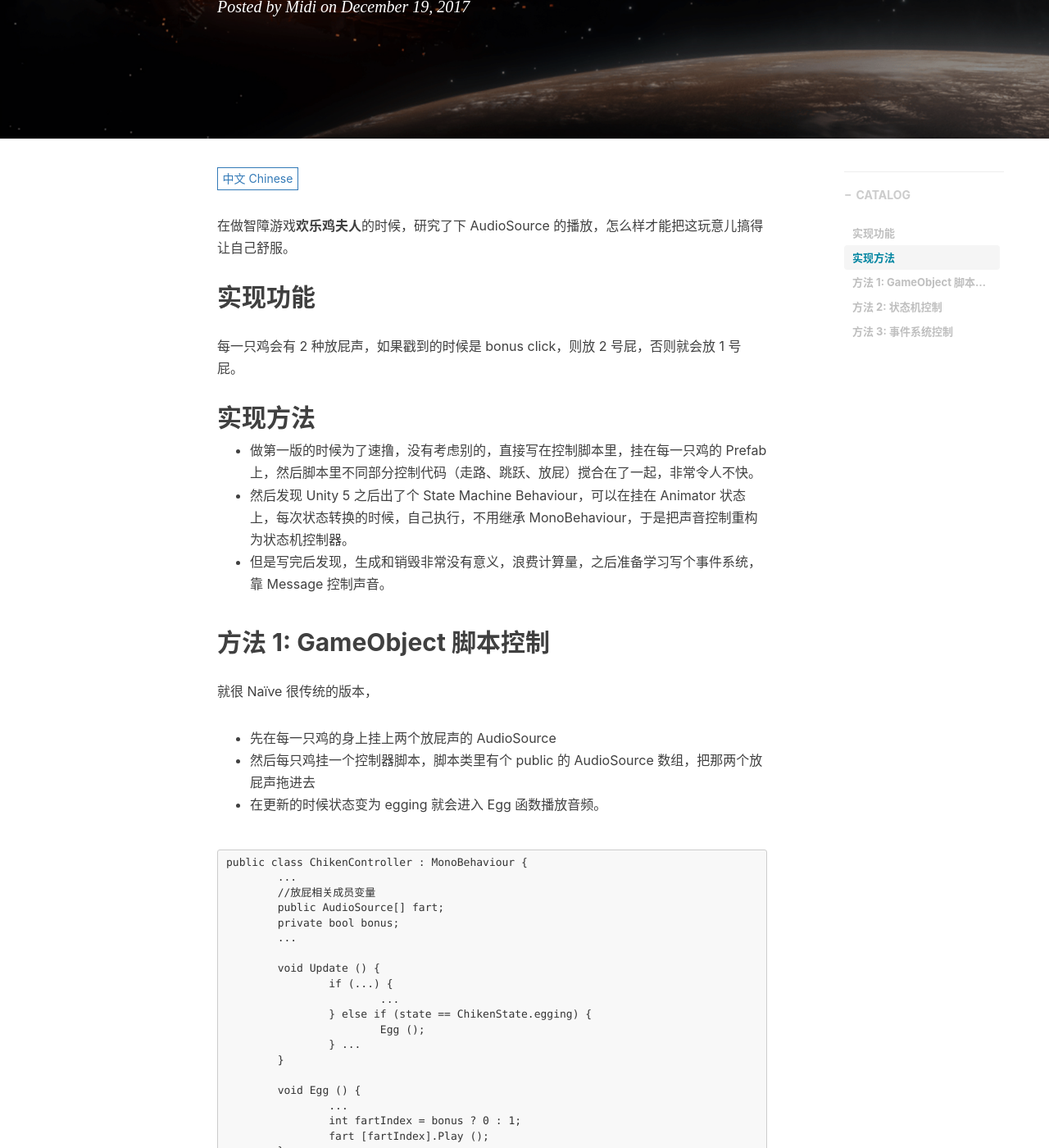
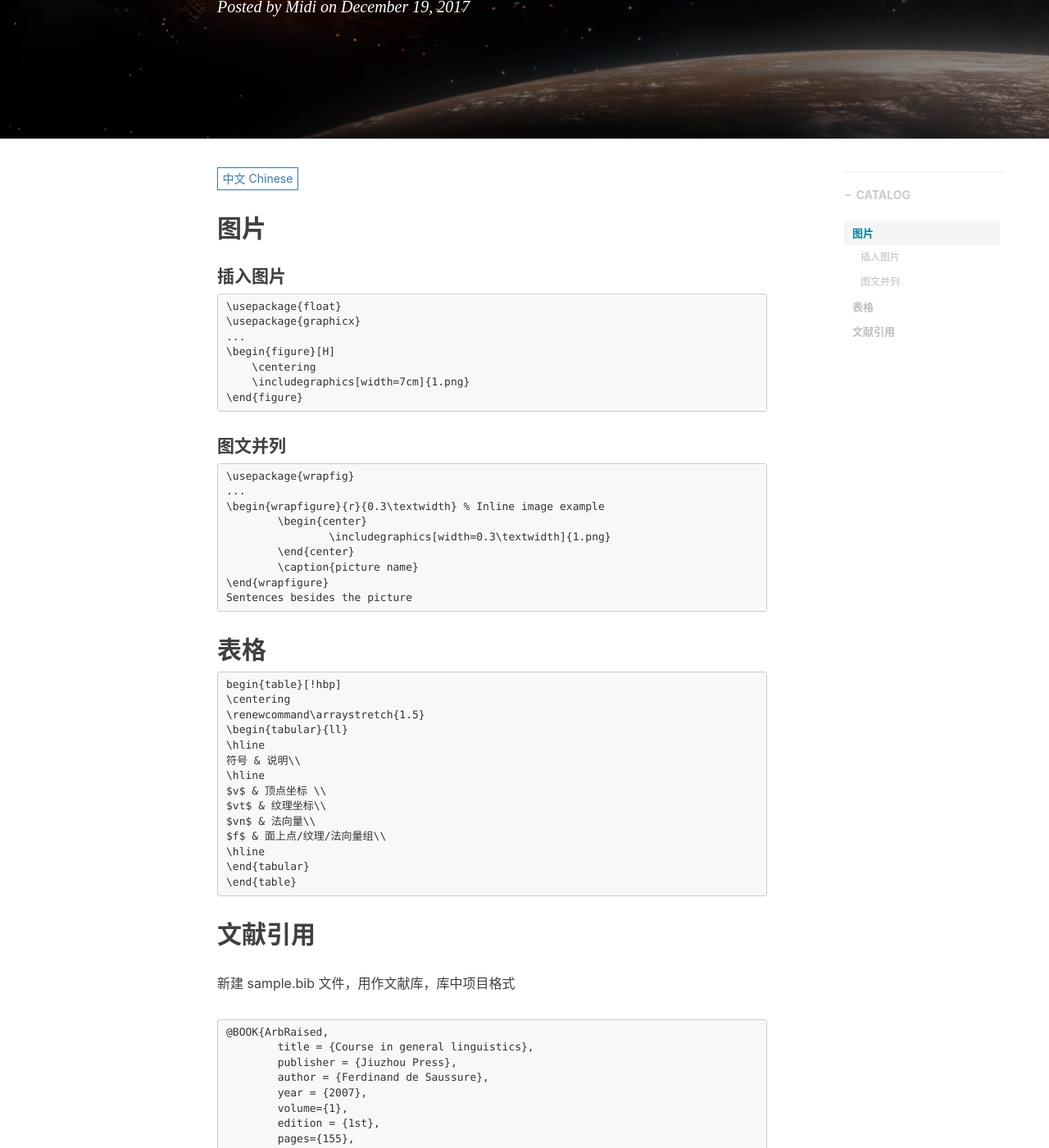
Before and after one commit to jyfmidi/jyfmidiJekyllBack, a Jekyll site: the page built from _posts/2017-12-19-latex-chunks.markdown, in a window 1280 px wide and 1400 px high, scrolled down 354 px. Shown: the whole window at 82% size. Built offline with Jekyll 4.4.1, drawn with Linux system fonts in a browser that asks for light colours; nearby versions of some CDN libraries; comment, search, counter and statistics services are not loaded; some of the changed text lies outside the part shown.

Commit message:
change post: latex

````diff
--- a/_includes/posts/2017-12-19-latex-chunks/en.md
+++ b/_includes/posts/2017-12-19-latex-chunks/en.md
@@ -1,89 +1,80 @@
 
-When making the stupid game **Happy Mrs. Chiken**, I compared several techniques of playing AudioSource and tried to make myself satisfied.
+## Figure
+#### insert figures
+```
+\usepackage{float}
+\usepackage{graphicx}
+...
+\begin{figure}[H]
+    \centering
+    \includegraphics[width=7cm]{1.png}
+\end{figure}
+```
 
-## Goal
-Every chicken will produce 2 fart sounds when clicked. If it is a bonus click, produce type 2 fart, else, produce type 1.
+#### figures beside sentences
+```
+\usepackage{wrapfig}
+...
+\begin{wrapfigure}{r}{0.3\textwidth} % Inline image example
+	\begin{center}
+		\includegraphics[width=0.3\textwidth]{1.png}
+	\end{center}
+	\caption{picture name}
+\end{wrapfigure}
+Sentences besides the picture
+```
 
-## Implementation
-- In the first version, I just use the most simple method, which is directly write in a controller script appended to the chicken Prefab. The result is, codes belong to different parts of control appears interweavingly. So the whole script is very messy.
-- Afterwards I realize the StateMachineBehaviour technuque. It can be appended to a state in Animator and executed after state transfer. Then I reconstructed the controller into this pattern.
-- But in this pattern, the script needs to instantiate and destroy the audio object every time, which seems very meaningless and wasting. I panned to use Event System in the future and control the sound using *SendMessage()*.
+## Table
+```
+begin{table}[!hbp]
+\centering
+\renewcommand\arraystretch{1.5}
+\begin{tabular}{ll}
+\hline
+符号 & 说明\\
+\hline
+$v$ & 顶点坐标 \\
+$vt$ & 纹理坐标\\
+$vn$ & 法向量\\
+$f$ & 面上点/纹理/法向量组\\
+\hline
+\end{tabular}
+\end{table}
+```
 
-## Method 1: GameObject Script
-Very Naïve and traditional version.
-- Add 2 AudioSource Components to every chicken
-- Add a controller script to every chicken with a public AudioSource Array. And drag two AudioSource Components into the array
-- Then everytime when a chicken's state is updated to *egging*, it will enter *Egg()* function and play the audio source
+## Bibliography
+create sample.bib file as library, following the pattern
+```
+@BOOK{ArbRaised,
+	title = {Course in general linguistics},
+	publisher = {Jiuzhou Press},
+	author = {Ferdinand de Saussure},
+	year = {2007},
+	volume={1},
+	edition = {1st},
+	pages={155},
+}
+
+@ARTICLE{levelico,
+    lang={Chinese},
+	author = {Chunguang Lu},
+	title = {Iconicity in Linguistic Signs},
+	journal = {Foreign Language Teaching Theory and Practice},
+	year = {2008},
+	volume={1},
+	publisher = {Anhui Literature Press}
+}
+```
+in .tex file
+```
+% import package in header
+\usepackage{cite}
+
+...
+Some sentences\cite{ArbRaised}. Other sentences\cite{levelico}
+...
+% place for bibliography chunk
+\bibliographystyle{unsrt}
+\bibliography{sample}
 
 ```
-public class ChikenController : MonoBehaviour {
-	...
-	// fart-related member variables
-	public AudioSource[] fart;
-	private bool bonus;
-	...
-
-	void Update () {
-		if (...) {
-			...
-		} else if (state == ChikenState.egging) {
-			Egg ();
-		} ...
-	}
-
-	void Egg () {
-		...
-		int fartIndex = bonus ? 0 : 1;
-		fart [fartIndex].Play ();
-	}
-	...
-}
-
-```
-
-## Method 2: State Machine Behaviour
-
-In Animator, we can add a Behaviour script to every state. When transfer to certain state, its script will be executed. The execution time can be set manually by overwritting certain functions in [Unity StateMachineBehaviour documentation](https://docs.unity3d.com/ScriptReference/StateMachineBehaviour.html)
-
-Since in Unity, AudioSource cannot be independent from a GameObject. So we need to create a host GameObject for every AudioSource and make it a Prefab.
-![](/img/in-post/2017-12-16-unity-state-machine-audio/fart-inspector.png)
-
-Then for the state which needs to produce sound, click Add Behaviour to create StateMachineBehaviour script. Here I need the fart script being executed when a chicken enter *Lay* state.
-![](/img/in-post/2017-12-16-unity-state-machine-audio/add-behaviour.png)
-
-**Caution**, AudioSource is referenced indirectly from a GameObject, which is not existed at the start of the script. Hence, we cannot directly claim Component like before. We **must instantiate** the GameObject and then get Component from the instance. Otherwise Unity will report a **Cannot play inactive sound** error. Of course, do not forget to destroy the instance when leave the state.
-
-```
-public class LayBehaviour : StateMachineBehaviour {
-	public GameObject smallFartAudioObj;
-	public GameObject bigFartAudioObj;
-
-	...
-	private bool bonus;
-	private GameObject fartAudioObjInstance;
-
-	override public void OnStateEnter(Animator animator,
-	 AnimatorStateInfo stateInfo,
-	 int layerIndex) {
-		...
-		if (bonus == false) {
-			// Important
-			fartAudioObjInstance = Instantiate (smallFartAudioObj);
-		} else {
-			fartAudioObjInstance = Instantiate (bigFartAudioObj);
-		}
-		AudioSource fart = fartAudioObjInstance.GetComponent<AudioSource>();
-		fart.Play ();
-	}
-
-	override public void OnStateExit(Animator animator,
-	 AnimatorStateInfo stateInfo,
-	 int layerIndex) {
-		Destroy (fartAudioObjInstance);
-	}
-}
-
-```
-
-## Method 3: Event System Management
-To be continued.
--- a/_includes/posts/2017-12-19-latex-chunks/zh.md
+++ b/_includes/posts/2017-12-19-latex-chunks/zh.md
@@ -1,89 +1,80 @@
 
-在做智障游戏**欢乐鸡夫人**的时候，研究了下 AudioSource 的播放，怎么样才能把这玩意儿搞得让自己舒服。
+## 图片
+#### 插入图片
+```
+\usepackage{float}
+\usepackage{graphicx}
+...
+\begin{figure}[H]
+    \centering
+    \includegraphics[width=7cm]{1.png}
+\end{figure}
+```
 
-## 实现功能
-每一只鸡会有 2 种放屁声，如果戳到的时候是 bonus click，则放 2 号屁，否则就会放 1 号屁。
+#### 图文并列
+```
+\usepackage{wrapfig}
+...
+\begin{wrapfigure}{r}{0.3\textwidth} % Inline image example
+	\begin{center}
+		\includegraphics[width=0.3\textwidth]{1.png}
+	\end{center}
+	\caption{picture name}
+\end{wrapfigure}
+Sentences besides the picture
+```
 
-## 实现方法
-- 做第一版的时候为了速撸，没有考虑别的，直接写在控制脚本里，挂在每一只鸡的 Prefab 上，然后脚本里不同部分控制代码（走路、跳跃、放屁）搅合在了一起，非常令人不快。
-- 然后发现 Unity 5 之后出了个 State Machine Behaviour，可以在挂在 Animator 状态上，每次状态转换的时候，自己执行，不用继承 MonoBehaviour，于是把声音控制重构为状态机控制器。
-- 但是写完后发现，生成和销毁非常没有意义，浪费计算量，之后准备学习写个事件系统，靠 Message 控制声音。
+## 表格
+```
+begin{table}[!hbp]
+\centering
+\renewcommand\arraystretch{1.5}
+\begin{tabular}{ll}
+\hline
+符号 & 说明\\
+\hline
+$v$ & 顶点坐标 \\
+$vt$ & 纹理坐标\\
+$vn$ & 法向量\\
+$f$ & 面上点/纹理/法向量组\\
+\hline
+\end{tabular}
+\end{table}
+```
 
-## 方法 1: GameObject 脚本控制
-就很 Naïve 很传统的版本，
-- 先在每一只鸡的身上挂上两个放屁声的 AudioSource
-- 然后每只鸡挂一个控制器脚本，脚本类里有个 public 的 AudioSource 数组，把那两个放屁声拖进去
-- 在更新的时候状态变为 egging 就会进入 Egg 函数播放音频。
+## 文献引用
+新建 sample.bib 文件，用作文献库，库中项目格式
+```
+@BOOK{ArbRaised,
+	title = {Course in general linguistics},
+	publisher = {Jiuzhou Press},
+	author = {Ferdinand de Saussure},
+	year = {2007},
+	volume={1},
+	edition = {1st},
+	pages={155},
+}
+
+@ARTICLE{levelico,
+    lang={Chinese},
+	author = {Chunguang Lu},
+	title = {Iconicity in Linguistic Signs},
+	journal = {Foreign Language Teaching Theory and Practice},
+	year = {2008},
+	volume={1},
+	publisher = {Anhui Literature Press}
+}
+```
+在 tex 文件里
+```
+% 头部引包
+\usepackage{cite}
+
+...
+Some sentences\cite{ArbRaised}. Other sentences\cite{levelico}
+...
+% 需要生成文献引用的地方
+\bibliographystyle{unsrt}
+\bibliography{sample}
 
 ```
-public class ChikenController : MonoBehaviour {
-	...
-	//放屁相关成员变量
-	public AudioSource[] fart;
-	private bool bonus;
-	...
-
-	void Update () {
-		if (...) {
-			...
-		} else if (state == ChikenState.egging) {
-			Egg ();
-		} ...
-	}
-
-	void Egg () {
-		...
-		int fartIndex = bonus ? 0 : 1;
-		fart [fartIndex].Play ();
-	}
-	...
-}
-
-```
-
-## 方法 2: 状态机控制
-在 Animator 中，可以为每一个状态附加上一个 Behaviour 脚本。这样，当切换到该状态的时候，就可以根据
-[Unity StateMachineBehaviour 文档](https://docs.unity3d.com/ScriptReference/StateMachineBehaviour.html) 中描述的函数，自动执行脚本。
-
-因为 Unity 中 AudioSource 不能脱离 GameObject 存在，所以为每一个 AudioSource 找一个 GameObject 载体，挂上去后制作成 Prefab。
-![](/img/in-post/2017-12-16-unity-state-machine-audio/fart-inspector.png)
-
-然后在 Animator 状态机需要播放声音的状态中，点击 Add Behaviour 增加 StateMachineBehaviour 脚本。在这里我需要在每一只鸡进入生蛋状态的时候执行放屁脚本。
-![](/img/in-post/2017-12-16-unity-state-machine-audio/add-behaviour.png)
-
-在脚本中要注意的是，由于 AudioSource 是挂在 Obj 上被脚本引用，所以在执行脚本的时候，Obj 还不存在。因此我们无法向之前一样直接获取 Component，这里 **一定要实例化 Obj**，再从实例化后的 Obj 中获取 Component，否则执行的时候会报 **Cannot play inactive sound** 的错。然后离开状态的时候要记得清除掉实例。
-
-```
-public class LayBehaviour : StateMachineBehaviour {
-	public GameObject smallFartAudioObj;
-	public GameObject bigFartAudioObj;
-
-	...
-	private bool bonus;
-	private GameObject fartAudioObjInstance;
-
-	override public void OnStateEnter(Animator animator,
-	 AnimatorStateInfo stateInfo,
-	 int layerIndex) {
-		...
-		if (bonus == false) {
-			// Important
-			fartAudioObjInstance = Instantiate (smallFartAudioObj);
-		} else {
-			fartAudioObjInstance = Instantiate (bigFartAudioObj);
-		}
-		AudioSource fart = fartAudioObjInstance.GetComponent<AudioSource>();
-		fart.Play ();
-	}
-
-	override public void OnStateExit(Animator animator,
-	 AnimatorStateInfo stateInfo,
-	 int layerIndex) {
-		Destroy (fartAudioObjInstance);
-	}
-}
-
-```
-
-## 方法 3: 事件系统控制
-未完待续
````
